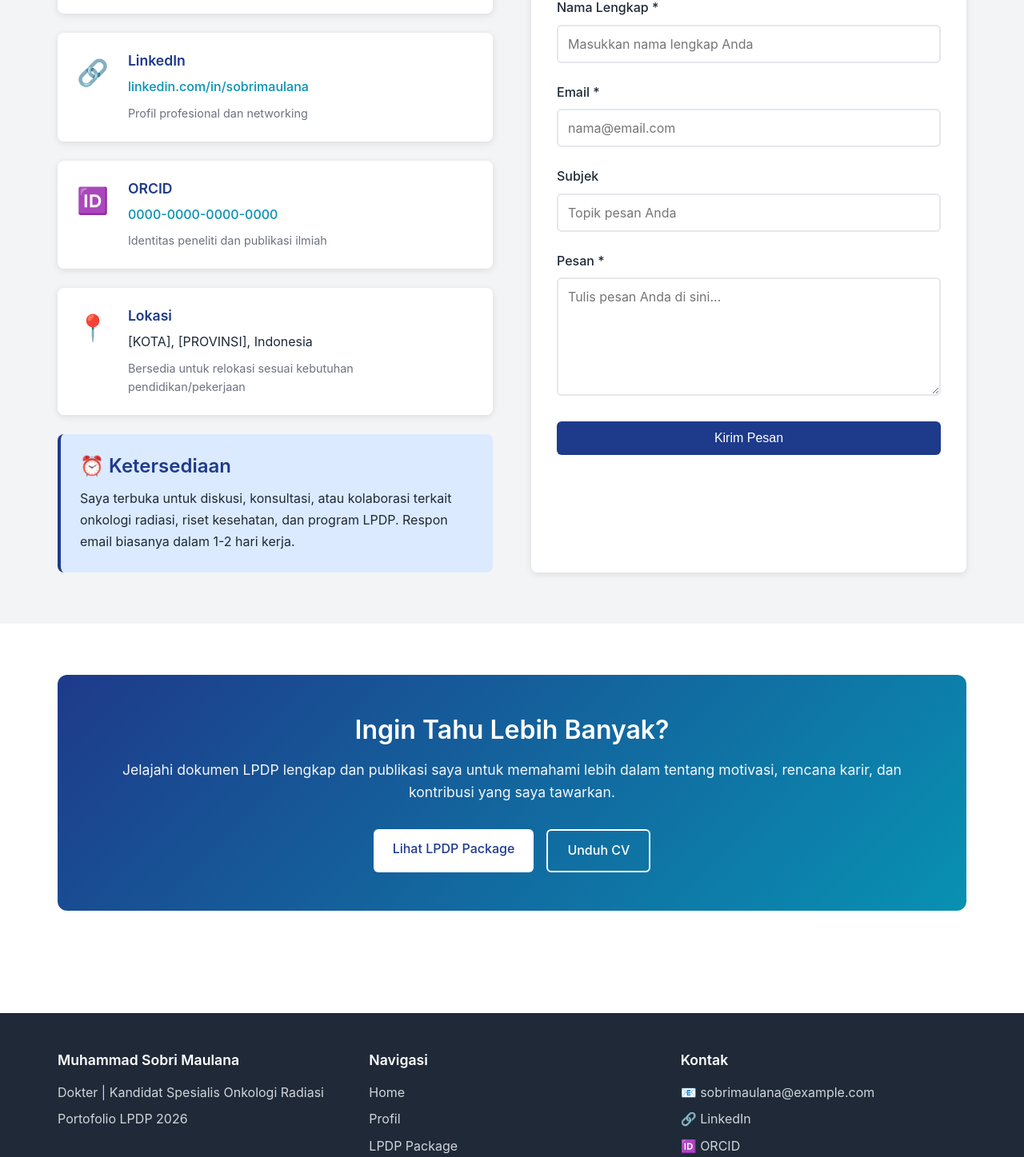
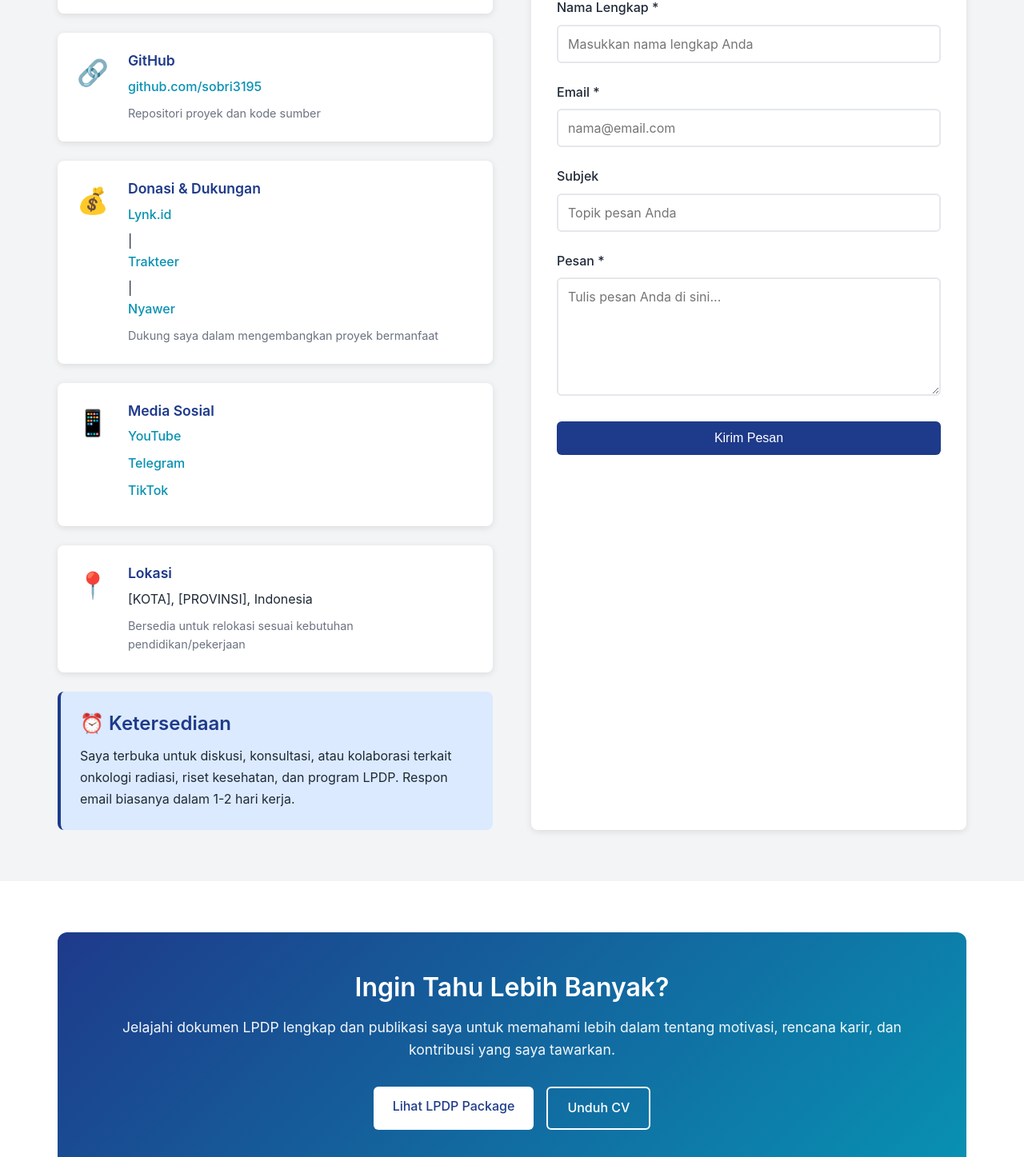
Before and after one commit to sobri3195/LPDP-Onkrad-Sobri, a React (Vite) app: page /contact in a window 1280 px wide. Shown: the part 600-2047 px from the top of the page at 80% size. Built offline with nearby package versions, Linux system fonts and the light colour scheme.

Commit message:
Update README and contact information for dr. Muhammad Sobri Maulana

```diff
--- a/src/components/Footer.jsx
+++ b/src/components/Footer.jsx
@@ -8,7 +8,7 @@ function Footer() {
       <div className="container">
         <div className="footer-content">
           <div className="footer-section">
-            <h4>Muhammad Sobri Maulana</h4>
+            <h4>dr. Muhammad Sobri Maulana</h4>
             <p>Dokter | Kandidat Spesialis Onkologi Radiasi</p>
             <p>Portofolio LPDP {currentYear}</p>
           </div>
@@ -24,21 +24,21 @@ function Footer() {
           </div>
 
           <div className="footer-section">
-            <h4>Kontak</h4>
+            <h4>Kontak & Donasi</h4>
             <ul>
               <li>
-                <a href="mailto:sobrimaulana@example.com">
-                  📧 sobrimaulana@example.com
+                <a href="mailto:muhammadsobrimaulana31@gmail.com">
+                  📧 muhammadsobrimaulana31@gmail.com
                 </a>
               </li>
               <li>
-                <a href="https://linkedin.com/in/sobrimaulana" target="_blank" rel="noopener noreferrer">
-                  🔗 LinkedIn
+                <a href="https://github.com/sobri3195" target="_blank" rel="noopener noreferrer">
+                  🔗 GitHub
                 </a>
               </li>
               <li>
-                <a href="https://orcid.org/0000-0000-0000-0000" target="_blank" rel="noopener noreferrer">
-                  🆔 ORCID
+                <a href="https://lynk.id/muhsobrimaulana" target="_blank" rel="noopener noreferrer">
+                  💰 Donasi
                 </a>
               </li>
             </ul>
@@ -46,7 +46,7 @@ function Footer() {
         </div>
 
         <div className="footer-bottom">
-          <p>© {currentYear} Muhammad Sobri Maulana. All rights reserved.</p>
+          <p>© {currentYear} dr. Muhammad Sobri Maulana. All rights reserved.</p>
           <p className="footer-note">
             Website ini dibuat untuk keperluan aplikasi beasiswa LPDP
           </p>
--- a/src/pages/Contact.jsx
+++ b/src/pages/Contact.jsx
@@ -23,7 +23,7 @@ function Contact() {
                 <div className="contact-icon">📧</div>
                 <div className="contact-details">
                   <h3>Email</h3>
-                  <a href="mailto:sobrimaulana@example.com">sobrimaulana@example.com</a>
+                  <a href="mailto:muhammadsobrimaulana31@gmail.com">muhammadsobrimaulana31@gmail.com</a>
                   <p className="contact-note">Email utama untuk korespondensi profesional</p>
                 </div>
               </div>
@@ -31,22 +31,36 @@ function Contact() {
               <div className="contact-item">
                 <div className="contact-icon">🔗</div>
                 <div className="contact-details">
-                  <h3>LinkedIn</h3>
-                  <a href="https://linkedin.com/in/sobrimaulana" target="_blank" rel="noopener noreferrer">
-                    linkedin.com/in/sobrimaulana
+                  <h3>GitHub</h3>
+                  <a href="https://github.com/sobri3195" target="_blank" rel="noopener noreferrer">
+                    github.com/sobri3195
                   </a>
-                  <p className="contact-note">Profil profesional dan networking</p>
+                  <p className="contact-note">Repositori proyek dan kode sumber</p>
                 </div>
               </div>
 
               <div className="contact-item">
-                <div className="contact-icon">🆔</div>
+                <div className="contact-icon">💰</div>
                 <div className="contact-details">
-                  <h3>ORCID</h3>
-                  <a href="https://orcid.org/0000-0000-0000-0000" target="_blank" rel="noopener noreferrer">
-                    0000-0000-0000-0000
-                  </a>
-                  <p className="contact-note">Identitas peneliti dan publikasi ilmiah</p>
+                  <h3>Donasi & Dukungan</h3>
+                  <div className="donation-links">
+                    <a href="https://lynk.id/muhsobrimaulana" target="_blank" rel="noopener noreferrer">Lynk.id</a> |
+                    <a href="https://trakteer.id/g9mkave5gauns962u07t" target="_blank" rel="noopener noreferrer"> Trakteer</a> |
+                    <a href="https://nyawer.co/MuhammadSobriMaulana" target="_blank" rel="noopener noreferrer"> Nyawer</a>
+                  </div>
+                  <p className="contact-note">Dukung saya dalam mengembangkan proyek bermanfaat</p>
+                </div>
+              </div>
+
+              <div className="contact-item">
+                <div className="contact-icon">📱</div>
+                <div className="contact-details">
+                  <h3>Media Sosial</h3>
+                  <div className="social-grid">
+                    <a href="https://www.youtube.com/@muhammadsobrimaulana6013" target="_blank" rel="noopener noreferrer">YouTube</a>
+                    <a href="https://t.me/winlin_exploit" target="_blank" rel="noopener noreferrer">Telegram</a>
+                    <a href="https://www.tiktok.com/@dr.sobri" target="_blank" rel="noopener noreferrer">TikTok</a>
+                  </div>
                 </div>
               </div>
 
--- a/src/pages/Home.jsx
+++ b/src/pages/Home.jsx
@@ -8,13 +8,13 @@ function Home() {
         <div className="container">
           <div className="hero-content">
             <div className="hero-text animate-fadeInLeft">
-              <h1 className="animate-glowText">Muhammad Sobri Maulana</h1>
+              <h1 className="animate-glowText">dr. Muhammad Sobri Maulana</h1>
               <h2 className="hero-subtitle">
                 Dokter Berdedikasi untuk Menjadi Spesialis Onkologi Radiasi yang Membawa Dampak bagi Indonesia
               </h2>
               <p className="hero-description animate-fadeInUp">
-                Saya Muhammad Sobri Maulana, seorang dokter umum dengan dedikasi mendalam terhadap pelayanan kanker di Indonesia.
-                Dengan pengalaman [X TAHUN] dalam pelayanan medis di [NAMA RUMAH SAKIT/LOKASI], saya berkomitmen untuk
+                Saya dr. Muhammad Sobri Maulana, seorang dokter umum dengan dedikasi mendalam terhadap pelayanan kanker di Indonesia.
+                Dengan pengalaman dalam pelayanan medis, saya berkomitmen untuk
                 melanjutkan pendidikan Spesialis Onkologi Radiasi melalui beasiswa LPDP.
               </p>
               <p className="hero-description">
--- a/src/pages/Profile.jsx
+++ b/src/pages/Profile.jsx
@@ -15,9 +15,8 @@ function Profile() {
             <div className="profile-summary">
               <h2>Tentang Saya</h2>
               <p>
-                Saya adalah dokter umum yang telah menyelesaikan pendidikan profesi di [NAMA UNIVERSITAS]
-                pada tahun [TAHUN]. Sejak lulus, saya aktif memberikan pelayanan klinis di [NAMA RUMAH SAKIT/PUSKESMAS]
-                dengan fokus pada [BIDANG PELAYANAN, misal: pelayanan rawat inap, kegawatdaruratan, atau paliatif].
+                Saya adalah dr. Muhammad Sobri Maulana, seorang dokter umum yang memiliki dedikasi tinggi
+                untuk mengembangkan layanan kesehatan di Indonesia, khususnya dalam bidang Onkologi Radiasi.
               </p>
               <p>
                 Ketertarikan saya pada onkologi radiasi dimulai dari [PENGALAMAN SPESIFIK, misal: pengalaman
```
Also changed, not shown: 1 other file (tests, documents, lock files or other folders).
